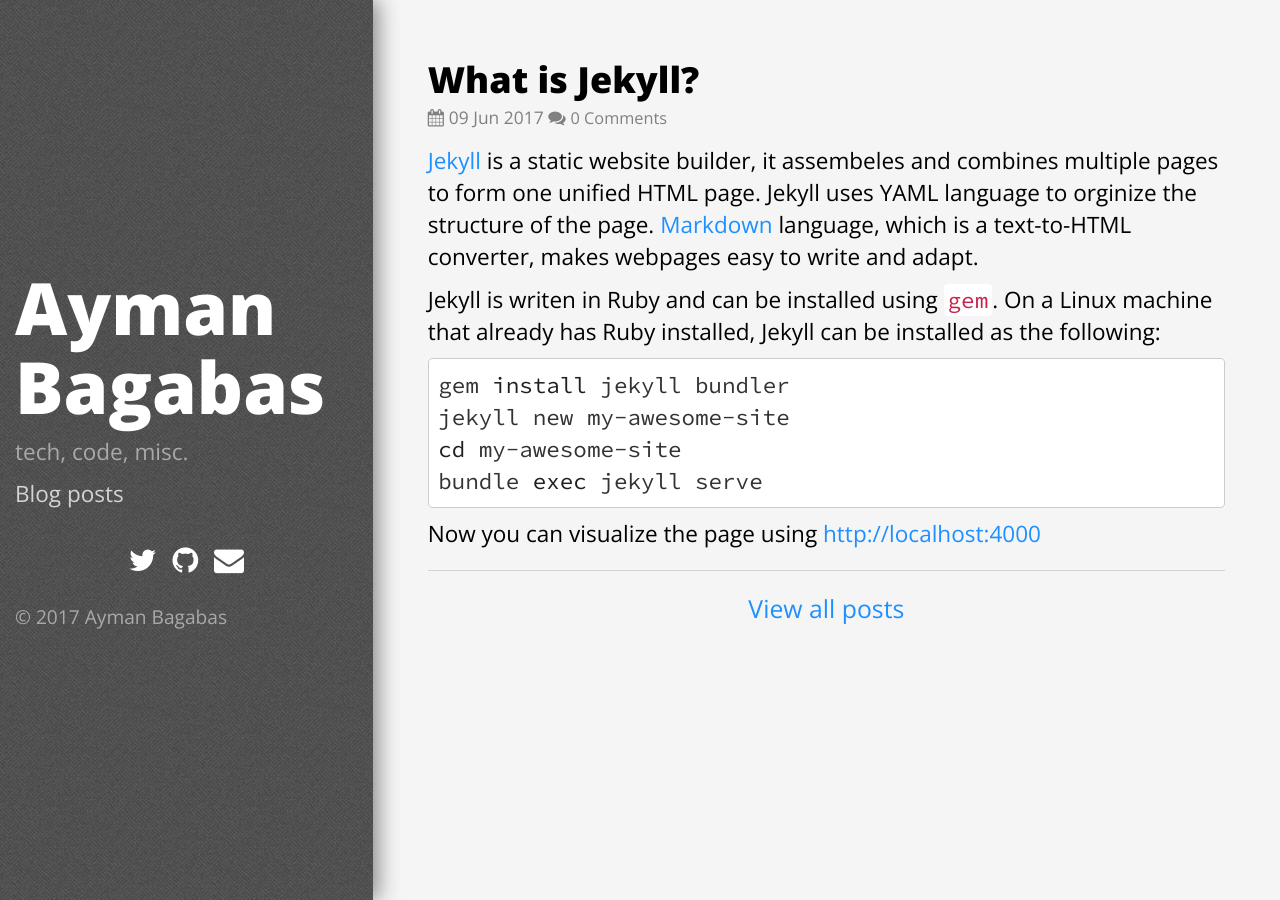
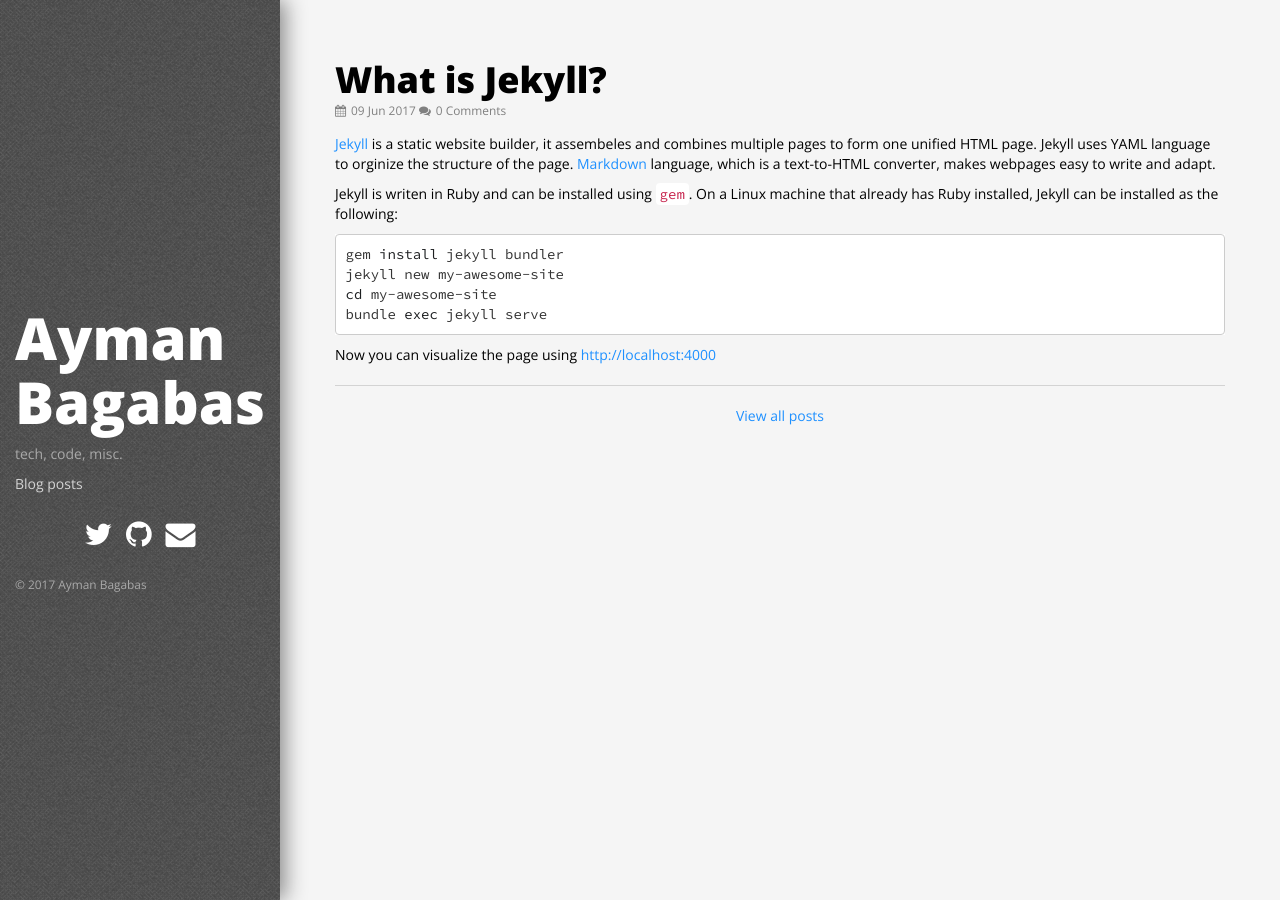
Before and after one commit to aymanbagabas/aymanbagabas.github.io, a Jekyll site: the page built from index.html, in a window 1280 px wide. Built offline with Jekyll 4.4.1, drawn with Linux system fonts in a browser that asks for light colours; comment, search, counter and statistics services are not loaded.

Commit message:
fix font size

```diff
--- a/_layouts/post.html
+++ b/_layouts/post.html
@@ -4,7 +4,7 @@
 
 <span class="title"><h1>{{ page.title }}</h1></span>
 <small class="title desc"><i class="fa fa-calendar" aria-hidden="true"></i>{{ page.date | date_to_string }}
-        <i class="fa fa-comments" aria-hidden="true"></i><small><a href="{{ post.url }}#disqus_thread" data-disqus-identifier="{{ page.id }}">0 Comments</a></small>
+        <i class="fa fa-comments" aria-hidden="true"></i><a href="{{ post.url }}#disqus_thread" data-disqus-identifier="{{ page.id }}">0 Comments</a>
 </small>
 
 {{ content }}
--- a/css/style.css
+++ b/css/style.css
@@ -10,10 +10,6 @@
 
 * {
     font-family: 'Open Sans', sans-serif;
-    font-size: 110%;
-}
-
-p * {
     font-size: 100%;
 }
 
@@ -164,7 +160,7 @@
 }
 /* Sticky sidenav */
 @media only screen and (min-width : 992px) {
-    #name {font-size: 72px;}
+    #name {font-size: 58px;}
     .col-md-2 {
         position: fixed;
         width: 20em;
--- a/index.html
+++ b/index.html
@@ -5,7 +5,7 @@
 {% for post in site.posts %}
     <a class="title" href="{{ post.url }}"><h1>{{ post.title }}</h1></a>
     <small class="title desc"><i class="fa fa-calendar" aria-hidden="true"></i>{{ post.date | date_to_string }}
-            <i class="fa fa-comments" aria-hidden="true"></i><small><a href="{{ post.url }}#disqus_thread" data-disqus-identifier="{{ post.id }}">0 Comments</a></small>
+            <i class="fa fa-comments" aria-hidden="true"></i><a href="{{ post.url }}#disqus_thread" data-disqus-identifier="{{ post.id }}">0 Comments</a>
     </small>
 
     {{ post.content }}
```
